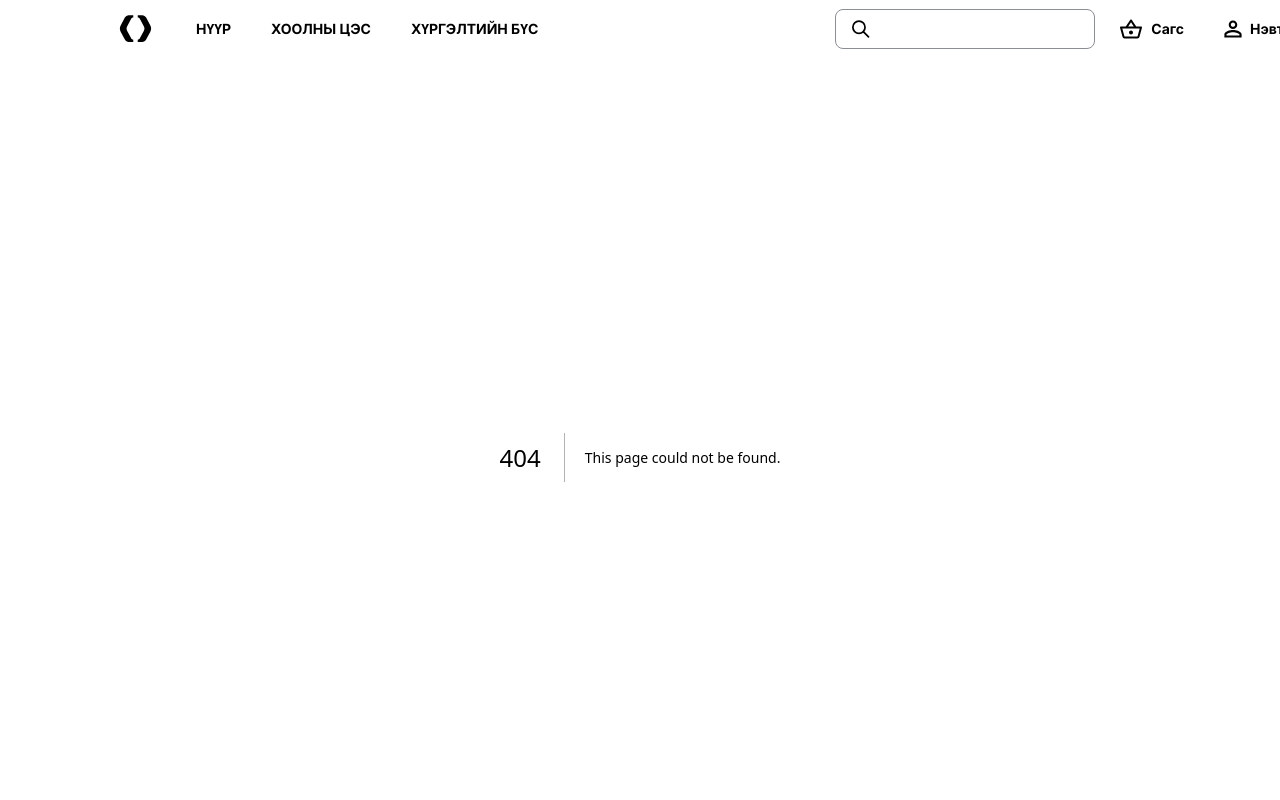
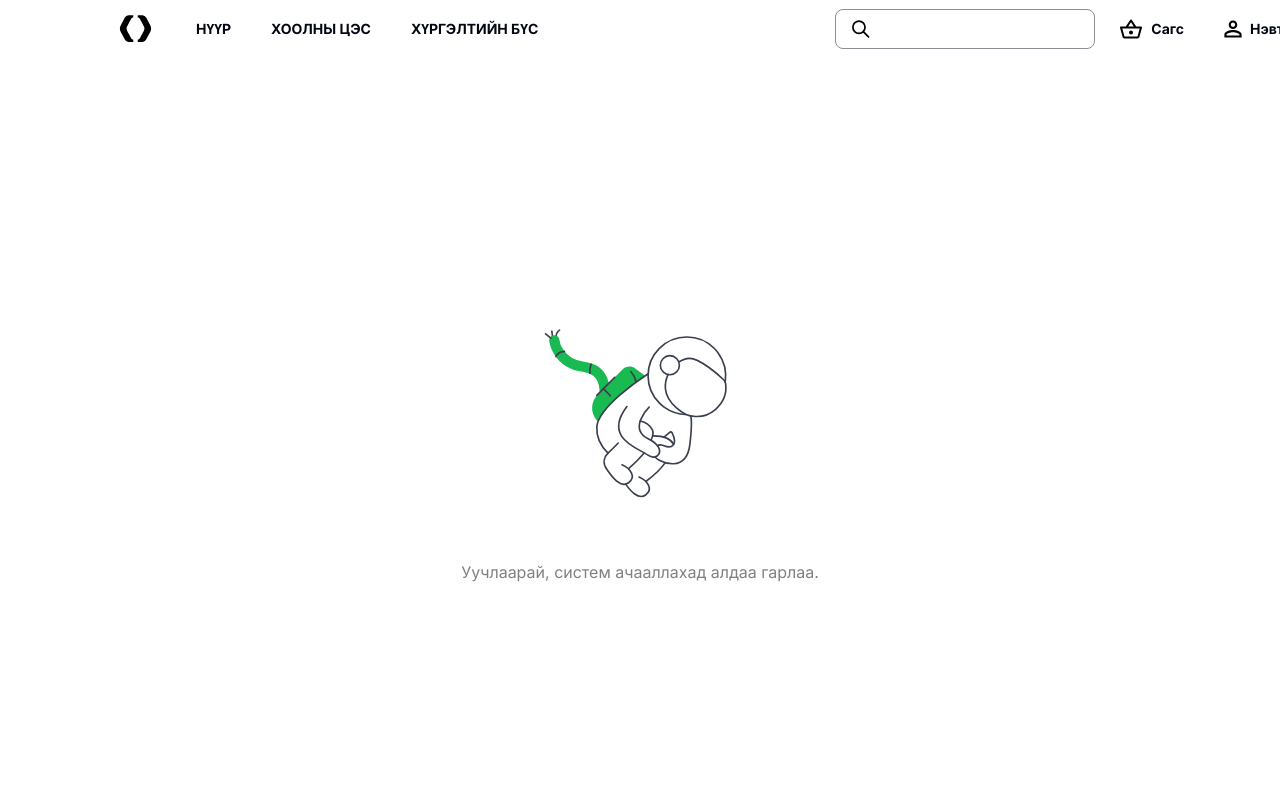
Before and after one commit to 2K241B/Sukhbat-FoodDelivery, a Next.js app in the folder FE/: page /error404 in a window 1280 px wide. Before the commit this address had no page. Shown: the top 800 px of the page. Built offline with nearby package versions, Linux system fonts and the light colour scheme.

Commit message:
[FE]-404-error-page

```diff
--- /dev/null
+++ b/FE/src/app/error404/page.jsx
@@ -0,0 +1,14 @@
+import ErrorIcon from '@/components/icons/ErrorIcon';
+
+const page = () => {
+  return (
+    <div className="flex items-center justify-start flex-col h-screen pt-[203px]">
+      <ErrorIcon />
+      <p className="text-[#808080]">
+        Уучлаарай, систем ачааллахад алдаа гарлаа.
+      </p>
+    </div>
+  );
+};
+
+export default page;
--- a/FE/src/app/page.js
+++ b/FE/src/app/page.js
@@ -8,14 +8,8 @@ import UserPage from '@/components/UserPage';
 
 export default function Home() {
   return (
-    <main className="w-full h-screen">
-      {/* <Login /> */}
-      {/* <SignUp /> */}
-      {/* <ForgetPass /> */}
-      {/* <NotFoundPage /> */}
-      {/* <UserPage /> */}
-      {/* <Footer /> */}
-      {/* <Feature /> */}
+    <main className="flex items-center justify-center pt-[111px] pb-[75px]">
+      <Login />
     </main>
   );
 }
--- /dev/null
+++ b/FE/src/components/icons/ErrorIcon.jsx
@@ -0,0 +1,210 @@
+export const ErrorIcon = () => {
+  return (
+    <svg xmlns="http://www.w3.org/2000/svg" height={300} viewBox="0 0 480 480">
+      <path
+        fill="none"
+        stroke="#3a3f4f"
+        stroke-linecap="round"
+        stroke-linejoin="round"
+        stroke-width="2.64"
+        d="M105.56,126.13s-.46-10.43,5.67-13.93"
+      />
+      <line
+        x1="100.38"
+        x2="98.93"
+        y1="125.42"
+        y2="113.91"
+        fill="none"
+        stroke="#3a3f4f"
+        stroke-linecap="round"
+        stroke-linejoin="round"
+        stroke-width="2.64"
+      />
+      <path
+        fill="none"
+        stroke="#18BA51"
+        stroke-linecap="round"
+        stroke-linejoin="round"
+        stroke-width="16.29"
+        d="M182.52,220.95s9.63-44.73-33-50.09c-42.63-5.36-46.63-42.48-46.63-42.48"
+      />
+      <path
+        fill="#18BA51"
+        d="M172.74,258.95l-3.16-4.2c-9.09-12.07-7.92-28.98,2.74-39.69l39.97-40.13c5.41-5.43,13.99-6.04,20.11-1.43l15.65,11.79s-47.07,34.27-58.12,48.12c-11.05,13.85-17.19,25.53-17.19,25.53Z"
+      />
+      <path
+        fill="none"
+        stroke="#3a3f4f"
+        stroke-linecap="round"
+        stroke-linejoin="round"
+        stroke-width="2.64"
+        d="M313.58,247.2c-12.32-.27-24.57-4.18-35-11.75-2.61-1.88-5.09-3.99-7.43-6.32-24.26-24.17-24.33-63.45-.16-87.71,24.17-24.26,63.44-24.34,87.7-.17,2.34,2.33,4.46,4.81,6.35,7.41,9.79,13.39,13.62,31.02,11.33,46.74"
+      />
+      <path
+        fill="none"
+        stroke="#3a3f4f"
+        stroke-linecap="round"
+        stroke-linejoin="round"
+        stroke-width="2.64"
+        d="M253,181.99c-13.16,8.66-80.48,54.4-82.08,85.3-1,19.23,8.96,33.12,17.88,41.62"
+      />
+      <path
+        fill="none"
+        stroke="#3a3f4f"
+        stroke-linecap="round"
+        stroke-linejoin="round"
+        stroke-width="2.64"
+        d="M211.18,327.78c13.16,5.73,23.49,19.35,10.51,28.67-12.97,9.31-27.37-10.65-34.61-21.2-7.24-10.55-4.94-20.18,1.7-26.33,6.87-6.35,9.46-9.13,16.42-16.08"
+      />
+      <path
+        fill="none"
+        stroke="#3a3f4f"
+        stroke-linecap="round"
+        stroke-linejoin="round"
+        stroke-width="2.64"
+        d="M238.45,347.33c13.16,5.73,23.49,19.35,10.51,28.67-11.54,8.28-24.2-6.59-31.95-17.41"
+      />
+      <path
+        fill="none"
+        stroke="#3a3f4f"
+        stroke-linecap="round"
+        stroke-linejoin="round"
+        stroke-width="2.64"
+        d="M246.35,309.16c-11.39,13.33-24.54,24.45-24.54,24.45"
+      />
+      <path
+        fill="none"
+        stroke="#3a3f4f"
+        stroke-linecap="round"
+        stroke-linejoin="round"
+        stroke-width="2.64"
+        d="M240.37,257.54c7.2,1.66,14.94,5.48,19.25,13.89,2.35,4.59,1.14,10.57-2.02,16.98"
+      />
+      <path
+        fill="none"
+        stroke="#3a3f4f"
+        stroke-linecap="round"
+        stroke-linejoin="round"
+        stroke-width="2.64"
+        d="M280.35,324.2c-9.17,13.94-30.62,29.85-30.62,29.85"
+      />
+      <path
+        fill="none"
+        stroke="#3a3f4f"
+        stroke-linecap="round"
+        stroke-linejoin="round"
+        stroke-width="2.64"
+        d="M260.27,281.34c11.23-.14,27.52,1.84,33.54,13.59"
+      />
+      <path
+        fill="none"
+        stroke="#3a3f4f"
+        stroke-linecap="round"
+        stroke-linejoin="round"
+        stroke-width="2.64"
+        d="M257.6,288.4c26.32,16.05,9.37,34.58-4.82,23.9-14.95-11.25-72.48-26.72-33.75-77.79"
+      />
+      <path
+        fill="none"
+        stroke="#3a3f4f"
+        stroke-linecap="round"
+        stroke-linejoin="round"
+        stroke-width="2.64"
+        d="M254.62,235.51s-34.38,33.81-1.63,50.34c1.67,.84,3.2,1.69,4.61,2.55"
+      />
+      <path
+        fill="none"
+        stroke="#3a3f4f"
+        stroke-linecap="round"
+        stroke-linejoin="round"
+        stroke-width="2.64"
+        d="M278.35,283.48l8.67-7.4c1.88-1.61,2.94-1.68,4.29,.4,5.58,10.17,3.98,16.67,2.5,18.45-1.48,1.78-3.78,7.26-15.45,2.26-1.38-.59-2.82-1.04-4.31-1.24-2.07-.28-4.66-.2-5.9,1.52"
+      />
+      <path
+        fill="none"
+        stroke="#3a3f4f"
+        stroke-linecap="round"
+        stroke-linejoin="round"
+        stroke-width="2.64"
+        d="M321.09,249.47c1.24,4.12,2.12,15.18-1.19,44.74-5.53,49.31-48.25,26.56-48.25,26.56,0,0-6.95-3.63-7.36-5.65"
+      />
+      <path
+        fill="none"
+        stroke="#3a3f4f"
+        stroke-linecap="round"
+        stroke-linejoin="round"
+        stroke-width="2.64"
+        d="M225.32,178.46c3.98,4.22,6.99,9.36,8.37,16.07"
+      />
+      <path
+        fill="none"
+        stroke="#3a3f4f"
+        stroke-linecap="round"
+        stroke-linejoin="round"
+        stroke-width="2.64"
+        d="M302.14,163.28c5.64-3.77,11.63-5.93,16.98-5.94,17.08-.03,48.03,27.62,55.02,34.63,1.51,1.52,2.51,3.46,2.81,5.58,1.06,7.46,1.5,25.95-15.97,41.31-22.47,19.74-47.39,8.34-47.39,8.34,0,0-30.78-15.46-32.97-41.68-.67-7.97,1.06-15.55,4.26-22.24"
+      />
+      <circle
+        cx="287.78"
+        cy="168.34"
+        r="15.23"
+        fill="none"
+        stroke="#3a3f4f"
+        stroke-linecap="round"
+        stroke-linejoin="round"
+        stroke-width="2.64"
+      />
+      <line
+        x1="199.63"
+        x2="170.97"
+        y1="187.65"
+        y2="216.52"
+        fill="none"
+        stroke="#3a3f4f"
+        stroke-linecap="round"
+        stroke-linejoin="round"
+        stroke-width="2.64"
+      />
+      <line
+        x1="181.65"
+        x2="192.5"
+        y1="205.77"
+        y2="217.29"
+        fill="none"
+        stroke="#3a3f4f"
+        stroke-linecap="round"
+        stroke-linejoin="round"
+        stroke-width="2.64"
+      />
+      <line
+        x1="97.41"
+        x2="88.87"
+        y1="125.02"
+        y2="118.07"
+        fill="none"
+        stroke="#3a3f4f"
+        stroke-linecap="round"
+        stroke-linejoin="round"
+        stroke-width="2.64"
+      />
+      <path
+        fill="none"
+        stroke="#3a3f4f"
+        stroke-linecap="round"
+        stroke-linejoin="round"
+        stroke-width="2.64"
+        d="M119.22,146.28c-6.46,.52-11.11,3.1-13.72,7.98"
+      />
+      <path
+        fill="none"
+        stroke="#3a3f4f"
+        stroke-linecap="round"
+        stroke-linejoin="round"
+        stroke-width="2.64"
+        d="M161.83,166.66c-2.13,5.7-2.54,9.84-1.98,14.56"
+      />
+    </svg>
+  );
+};
+
+export default ErrorIcon;
```
